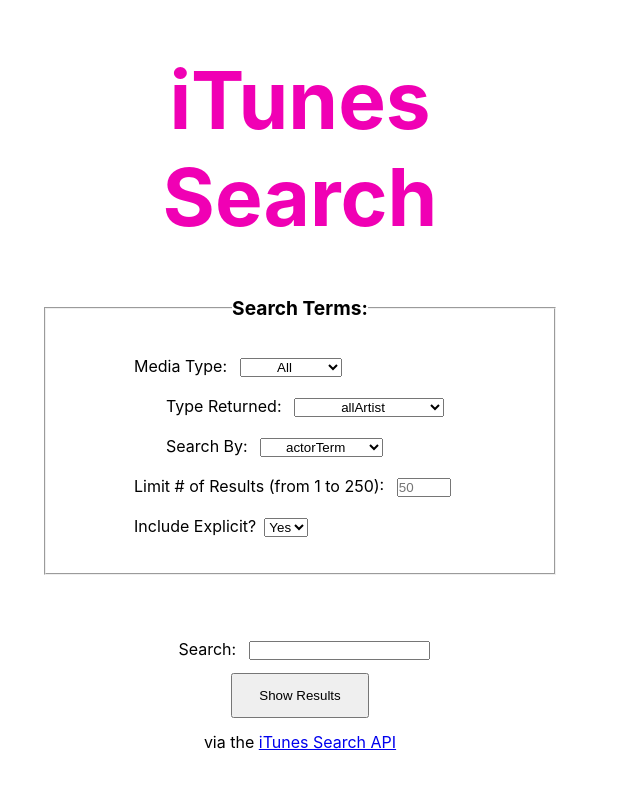
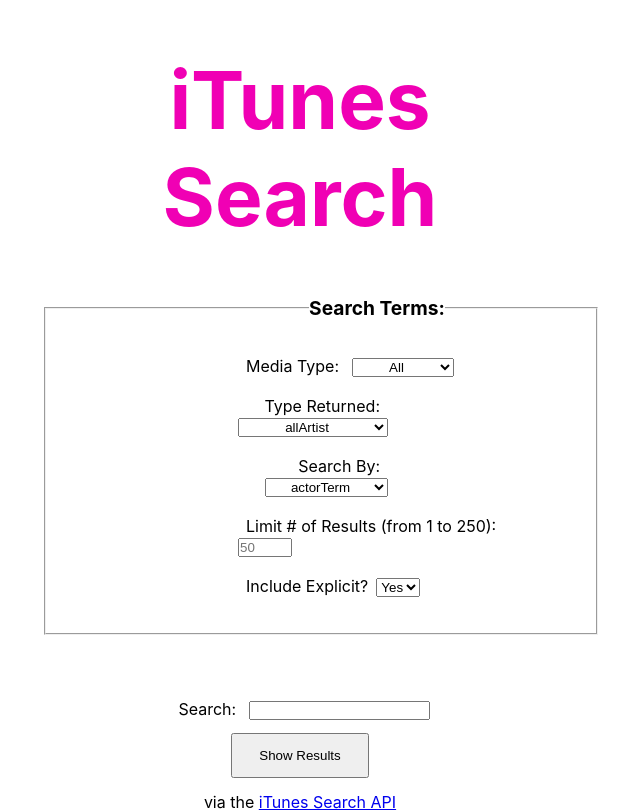
Before and after one commit to kquarantajr/ga_project3, a React (Create React App) app: page / in a window 1280 px wide. Shown: the whole page, without its empty margins (340-980 px from the left). Built offline with nearby package versions, Linux system fonts and the light colour scheme.

Commit message:
right justified input fields

```diff
--- a/src/components/Results.jsx
+++ b/src/components/Results.jsx
@@ -25,7 +25,7 @@
     return(
         <div className="resultsPage">
             <button onClick={props.handleClick}>Back to Search</button>
-            <h3>{numResults===0 ? `${numResults} Results` : `No results for this search`}</h3>
+            <h3>{numResults==='0' ? `${numResults} Results` : `No Results`}</h3>
             <div className="resultsContainer">
                 {dataArray.map((object, index) => (
                     <Result key={object.artistID} object={object}/>
--- a/src/styles/Search.css
+++ b/src/styles/Search.css
@@ -16,7 +16,7 @@
 }
 
 fieldset {
-    padding: 1em 3em;
+    padding: 1em 3em 1em 10em;
 }
 
 legend b {
@@ -41,7 +41,8 @@
 
 #entityField, #attributeField {
     margin-top: 0.6em;
-    margin-left: 4em;
+    margin-right: 10em;
+    text-align: right;
 }
 
 .searchInput {
```
